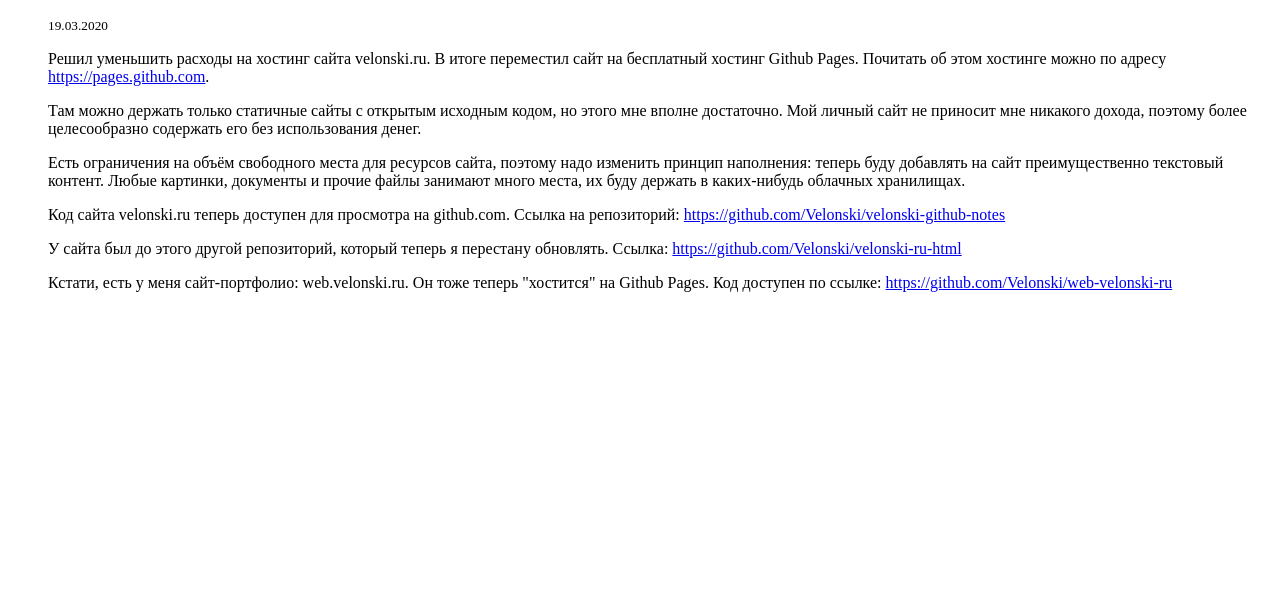
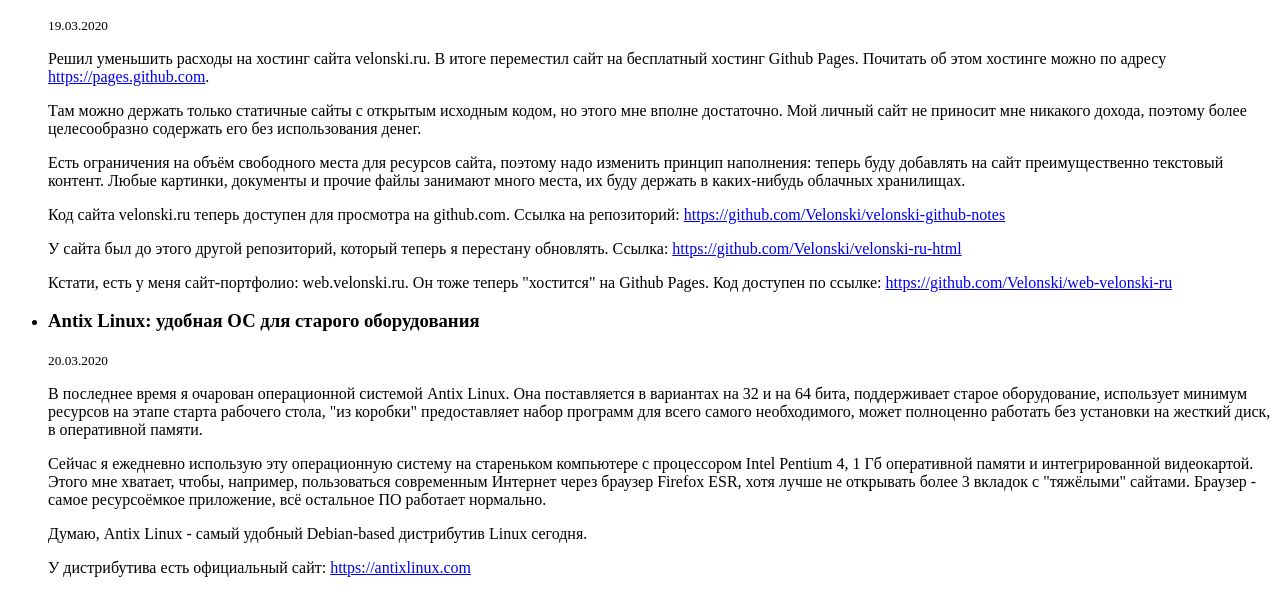
Before and after one commit to Velonski/velonski.github.io, a plain HTML site: page blog/blog-2020-03.html in a window 1280 px wide. Shown: the part 131-746 px from the top of the page. Drawn offline with Linux system fonts and the light colour scheme.

Commit message:
добавил запись блога за март 2020 г.: об Antix Linux

```diff
--- a/blog/blog-2020-03.html
+++ b/blog/blog-2020-03.html
@@ -38,6 +38,22 @@
                     Кстати, есть у меня сайт-портфолио: web.velonski.ru. Он тоже теперь "хостится" на Github Pages. Код доступен по ссылке: <a href="https://github.com/Velonski/web-velonski-ru">https://github.com/Velonski/web-velonski-ru</a>
                 </p>
             </li>
+            <li>
+                <h3 id="note_2">Antix Linux: удобная ОС для старого оборудования</h3>
+                <small>20.03.2020</small>
+                <p>
+                    В последнее время я очарован операционной системой Antix Linux. Она поставляется в вариантах на 32 и на 64 бита, поддерживает старое оборудование, использует минимум ресурсов на этапе старта рабочего стола, "из коробки" предоставляет набор программ для всего самого необходимого, может полноценно работать без установки на жесткий диск, в оперативной памяти.
+                </p>
+                <p>
+                    Сейчас я ежедневно использую эту операционную систему на стареньком компьютере с процессором Intel Pentium 4, 1 Гб оперативной памяти и интегрированной видеокартой. Этого мне хватает, чтобы, например, пользоваться современным Интернет через браузер Firefox ESR, хотя лучше не открывать более 3 вкладок с "тяжёлыми" сайтами. Браузер - самое ресурсоёмкое приложение, всё остальное ПО работает нормально.
+                </p>
+                <p>
+                    Думаю, Antix Linux - самый удобный Debian-based дистрибутив Linux сегодня.
+                </p>
+                <p>
+                    У дистрибутива есть официальный сайт: <a href="https://antixlinux.com">https://antixlinux.com</a>
+                </p>
+            </li>
         </ul>
     </body>
 </html>
```
Also changed, not shown: index.html (+4 -0 lines).
